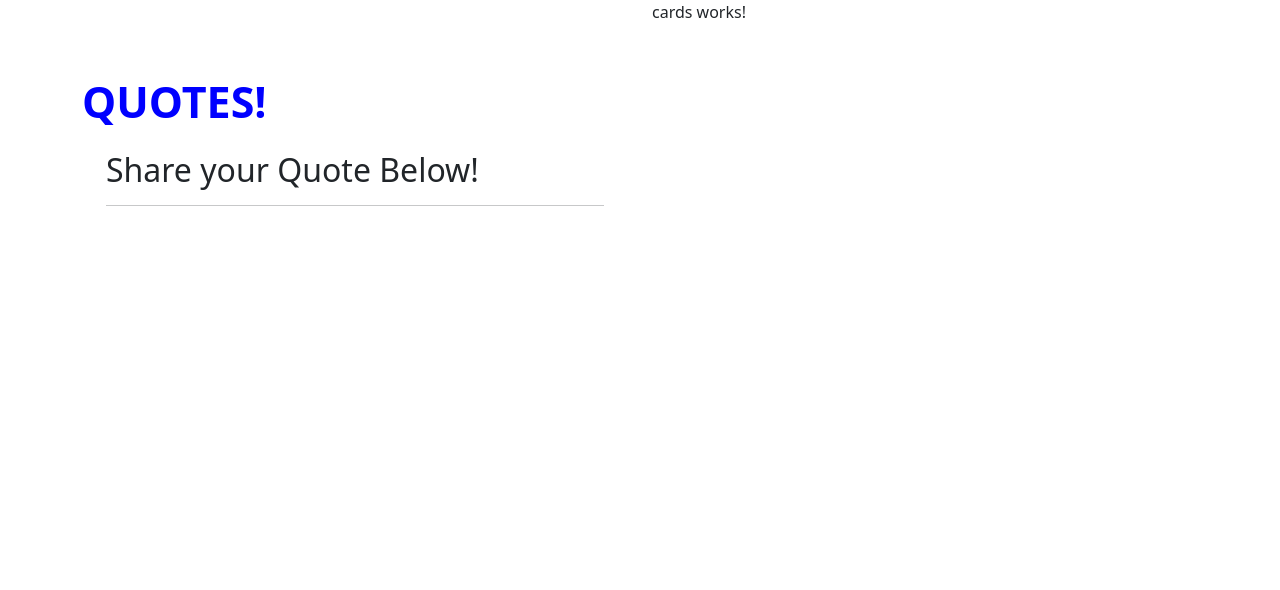
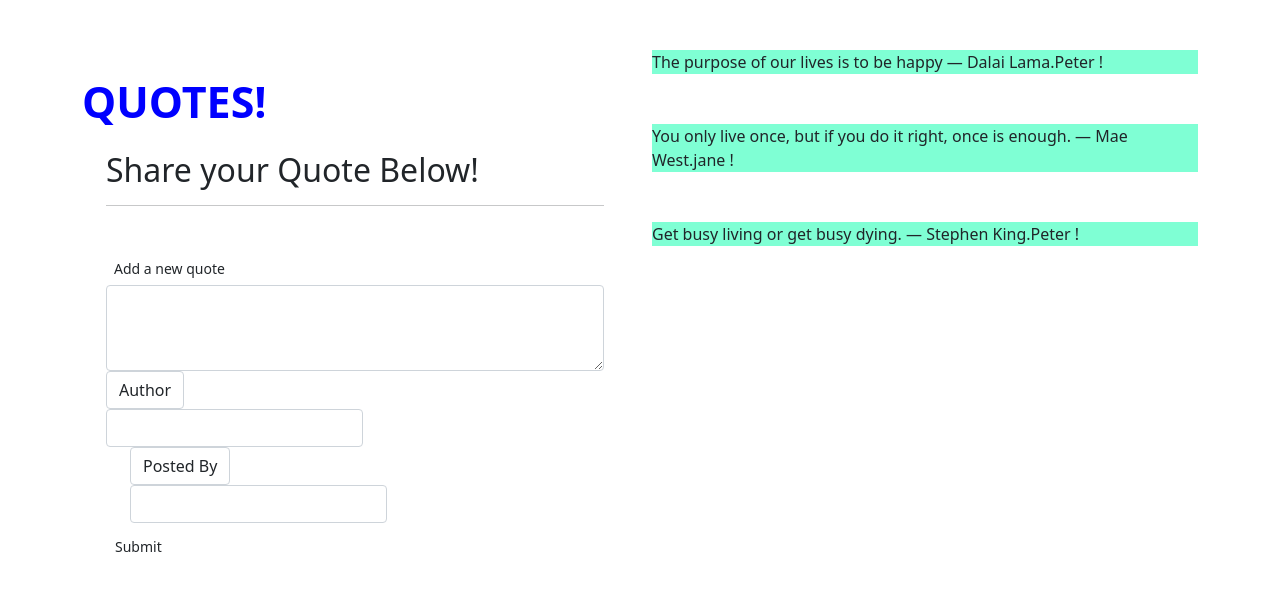
Before and after one commit to vyonna6519/quotes, an Angular app: page / in a window 1280 px wide. Shown: the top 590 px of the page. Built offline with nearby package versions, Linux system fonts and the light colour scheme.

Commit message:
added form and card to components

```diff
--- a/src/app/cards/cards.component.css
+++ b/src/app/cards/cards.component.css
@@ -0,0 +1,4 @@
+div{
+    background-color:aquamarine;
+    margin-top :50px;
+}
--- a/src/app/cards/cards.component.html
+++ b/src/app/cards/cards.component.html
@@ -1 +1 @@
-<p>cards works!</p>
+<div *ngFor='let quote of quotes' >{{ quote.quote}} {{quote.author}}{{quote.postBy}} !</div>
--- a/src/app/cards/cards.component.ts
+++ b/src/app/cards/cards.component.ts
@@ -1,4 +1,5 @@
 import { Component, OnInit } from '@angular/core';
+import { Quote } from '../quote';
 
 @Component({
   selector: 'app-cards',
@@ -6,6 +7,12 @@ import { Component, OnInit } from '@angular/core';
   styleUrls: ['./cards.component.css']
 })
 export class CardsComponent implements OnInit {
+  quotes: Quote[]=[new Quote('The purpose of our lives is to be happy', '— Dalai Lama.', 'Peter'),
+  new Quote('You only live once, but if you do it right, once is enough.', '— Mae West.', 'jane'),
+  new Quote(' Get busy living or get busy dying.', ' — Stephen King.', 'Peter'),
+
+];
+
 
   constructor() { }
 
--- a/src/app/form/form.component.html
+++ b/src/app/form/form.component.html
@@ -4,3 +4,24 @@
     <hr>
 
 </div>
+<div class="form-section p-3">
+    <!-- <div>
+      <button id="newQuote" class="btn btn-sm" (click)="clearInputs()">Add Quote</button>
+    </div> -->
+    <form class="hide my-2 p-2">
+      <div class="form-group">
+        <label class="form-control-sm bg-transparent w-auto d-inline-flex" for="quote">Add a new quote</label>
+        <textarea class="form-control bg-light-white" [(ngModel)]="quote" name="quote" id="quote" cols="30" rows="3"></textarea>
+      </div>
+      <div class="form-group-sm d-inline-block">
+        <label class="form-control w-auto d-inline-flex bg-transparent" for="author">Author</label>
+        <input class="form-control bg-light-white" [(ngModel)]="author" id="author" name="author" type="text">
+      </div>
+      <div class="form-group-sm d-inline-block mx-4">
+        <label class="form-control d-inline-flex w-auto bg-transparent" for="user">Posted By</label>
+        <input class="form-control bg-light-white" [(ngModel)]="postBy" id="user" name="user" type="text">
+      </div>
+
+      <button (click)="addQuotes()" id="submit" type="submit" class="btn d-block btn-sm my-2">Submit</button>
+    </form>
+  </div>
--- a/src/app/form/form.component.ts
+++ b/src/app/form/form.component.ts
@@ -1,4 +1,5 @@
 import { Component, OnInit } from '@angular/core';
+import { Quote } from '../quote';
 
 @Component({
   selector: 'app-form',
@@ -7,6 +8,10 @@ import { Component, OnInit } from '@angular/core';
 })
 export class FormComponent implements OnInit {
 
+
+
+  addQuotes(){ }
+
   constructor() { }
 
   ngOnInit() {
--- /dev/null
+++ b/src/app/quote.ts
@@ -0,0 +1,4 @@
+export class Quote {
+    constructor(public quote:string, public author:string ,public postBy:string) {}
+
+}
--- /dev/null
+++ b/src/app/quotes.ts
@@ -0,0 +1,3 @@
+export class Quotes {
+
+}
```
Also changed, not shown: src/app/app.module.ts (+3 -5 lines), 2 other files (tests, documents, lock files or other folders).
